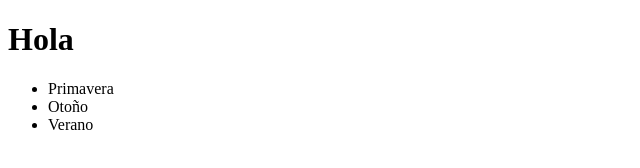
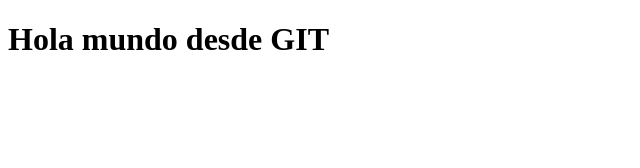
Before and after one commit to jortiztiscareno/CursoGIT, a plain HTML site: page index.html in a window 1280 px wide. Shown: the whole page, without its empty margins (0-640 px from the left). Drawn offline with Linux system fonts and the light colour scheme.

Commit message:
Hola mundo

```diff
--- a/index.html
+++ b/index.html
@@ -3,14 +3,9 @@
 <head>
     <meta charset="UTF-8">
     <meta name="viewport" content="width=device-width, initial-scale=1.0">
-    <title>Index html</title>
+    <title>Document</title>
 </head>
 <body>
-    <h1>Hola</h1>
-    <ul>
-        <li>Primavera</li>
-        <li>Otoño</li>
-        <li>Verano</li>
-    </ul>
+    <h1>Hola mundo desde GIT</h1>
 </body>
 </html>
```
